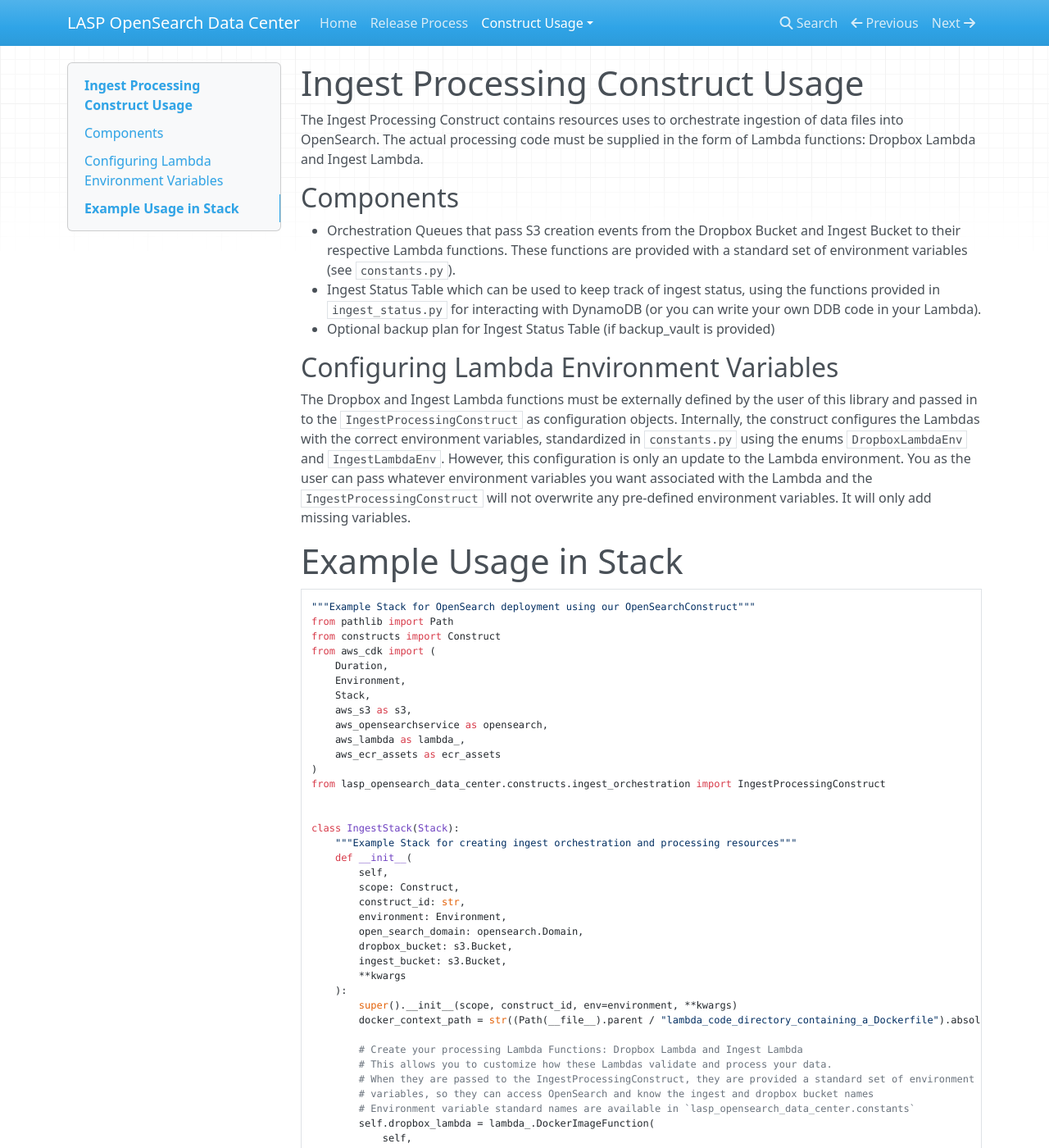
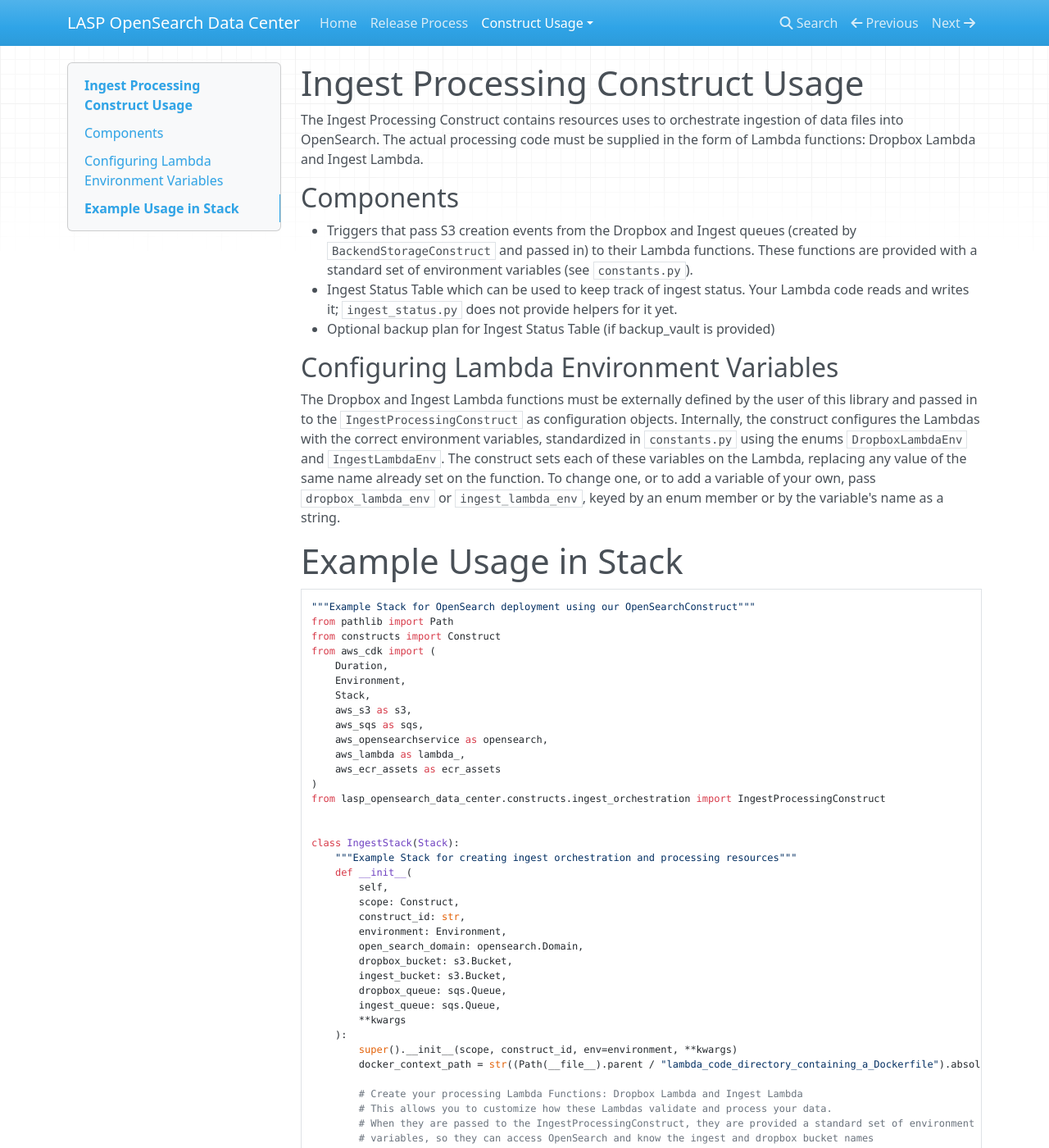
Before and after one commit to lasp/lasp-opensearch-data-center, an MkDocs documentation site: the page built from docs/construct_usage/ingest_orchestration.md, in a window 1280 px wide and 1400 px high. Shown: the whole window at 82% size. Built offline with MkDocs 1.6.1, drawn with Linux system fonts in a browser that asks for light colours; nearby versions of some CDN libraries; some of the changed text lies outside the part shown.

Commit message:
Fix the ingest and frontend storage examples, and say how the ingest construct sets Lambda environments
Co-Authored-By: Claude Opus 5.5 <noreply@anthropic.com>

```diff
--- a/docs/construct_usage/ingest_orchestration.md
+++ b/docs/construct_usage/ingest_orchestration.md
@@ -5,10 +5,11 @@ The actual processing code must be supplied in the form of Lambda functions: Dro
 
 ## Components
 
-- Orchestration Queues that pass S3 creation events from the Dropbox Bucket and Ingest Bucket to their respective
-  Lambda functions. These functions are provided with a standard set of environment variables (see `constants.py`).
-- Ingest Status Table which can be used to keep track of ingest status, using the functions provided in
-  `ingest_status.py` for interacting with DynamoDB (or you can write your own DDB code in your Lambda).
+- Triggers that pass S3 creation events from the Dropbox and Ingest queues (created by `BackendStorageConstruct` and
+  passed in) to their Lambda functions. These functions are provided with a standard set of environment variables
+  (see `constants.py`).
+- Ingest Status Table which can be used to keep track of ingest status. Your Lambda code reads and writes it;
+  `ingest_status.py` does not provide helpers for it yet.
 - Optional backup plan for Ingest Status Table (if backup_vault is provided)
 
 ## Configuring Lambda Environment Variables
@@ -16,10 +17,9 @@ The actual processing code must be supplied in the form of Lambda functions: Dro
 The Dropbox and Ingest Lambda functions must be externally defined by the user of this library and passed in to the
 `IngestProcessingConstruct` as configuration objects. Internally, the construct configures the Lambdas with the correct
 environment variables, standardized in `constants.py` using the enums `DropboxLambdaEnv` and `IngestLambdaEnv`.
-However, this configuration is only an update to the Lambda
-environment. You as the user can pass whatever environment variables you want associated with the Lambda and the
-`IngestProcessingConstruct` will not overwrite any pre-defined environment variables. It will only add missing
-variables.
+The construct sets each of these variables on the Lambda, replacing any value of the same name already set on the
+function. To change one, or to add a variable of your own, pass `dropbox_lambda_env` or `ingest_lambda_env`, keyed
+by an enum member or by the variable's name as a string.
 
 # Example Usage in Stack
 
@@ -32,6 +32,7 @@ from aws_cdk import (
     Environment,
     Stack,
     aws_s3 as s3,
+    aws_sqs as sqs,
     aws_opensearchservice as opensearch,
     aws_lambda as lambda_,
     aws_ecr_assets as ecr_assets
@@ -49,6 +50,8 @@ class IngestStack(Stack):
         open_search_domain: opensearch.Domain,
         dropbox_bucket: s3.Bucket,
         ingest_bucket: s3.Bucket,
+        dropbox_queue: sqs.Queue,
+        ingest_queue: sqs.Queue,
         **kwargs
     ):
         super().__init__(scope, construct_id, env=environment, **kwargs)
@@ -86,6 +89,9 @@ class IngestStack(Stack):
             open_search_domain=open_search_domain,
             dropbox_bucket=dropbox_bucket,
             ingest_bucket=ingest_bucket,
+            # BackendStorageConstruct creates both queues, as dropbox_queue and ingest_queue
+            dropbox_queue=dropbox_queue,
+            ingest_queue=ingest_queue,
             dropbox_lambda=self.dropbox_lambda,
             ingest_lambda=self.ingest_lambda
         )
```
Also changed, not shown: docs/construct_usage/frontend_storage.md (+1 -1 lines).
